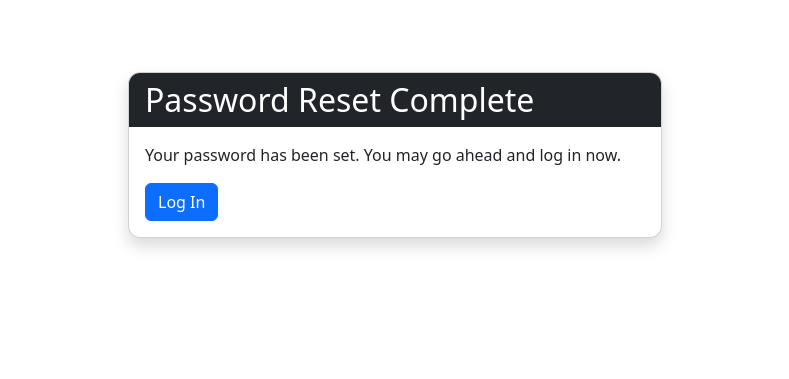
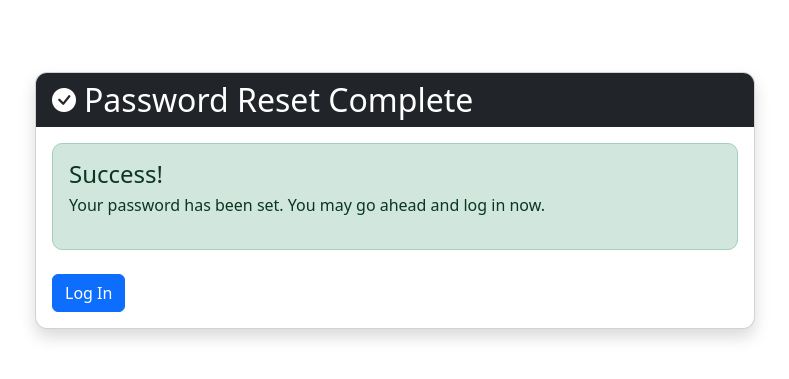
Before and after one commit to Nush-Faiz/Movie-Ticket-Booking-System, a Django app: page /reset/done/ in a window 1280 px wide. Shown: the part 56-435 px from the top of the page, without its empty margins (245-1034 px from the left). Run offline with Django 5.2, Linux system fonts and the light colour scheme.

Commit message:
Enhanced the view of success messages

```diff
--- a/movie_ticket_system/tickets/templates/tickets/password_reset_complete.html
+++ b/movie_ticket_system/tickets/templates/tickets/password_reset_complete.html
@@ -3,14 +3,25 @@
 {% block content %}
 <div class="container py-5">
     <div class="row justify-content-center">
-        <div class="col-md-6">
+        <div class="col-md-8">
             <div class="card shadow">
                 <div class="card-header bg-dark text-white">
-                    <h2 class="mb-0">Password Reset Complete</h2>
+                    <div class="d-flex align-items-center">
+                        <i class="bi bi-check-circle-fill me-2" style="font-size: 1.5rem;"></i>
+                        <h2 class="mb-0">Password Reset Complete</h2>
+                    </div>
                 </div>
                 <div class="card-body">
-                    <p>Your password has been set. You may go ahead and log in now.</p>
+                    <div class="alert alert-success d-flex align-items-center" role="alert" style="border-radius: 10px;">
+                        <div>
+                            <h4 class="alert-heading mb-1">Success!</h4>
+                            <p>Your password has been set. You may go ahead and log in now.</p>
+                        </div>
+                    </div>
+
+                    <div class="mt-4">
                     <a href="{% url 'login' %}" class="btn btn-primary">Log In</a>
+                    </div>
                 </div>
             </div>
         </div>
```
Also changed, not shown: movie_ticket_system/tickets/templates/tickets/password_change_done.html (+14 -3 lines).
